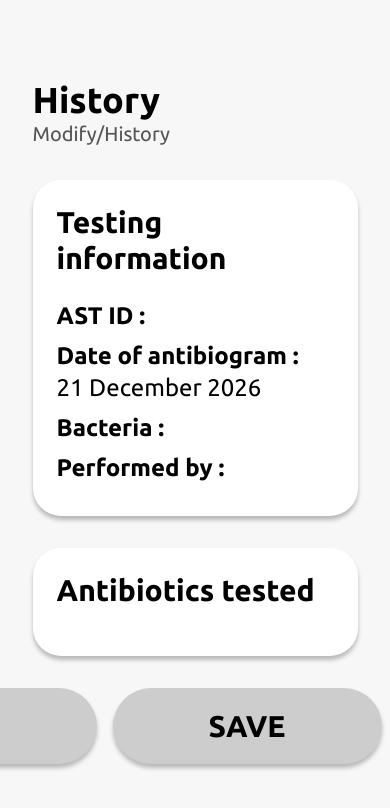
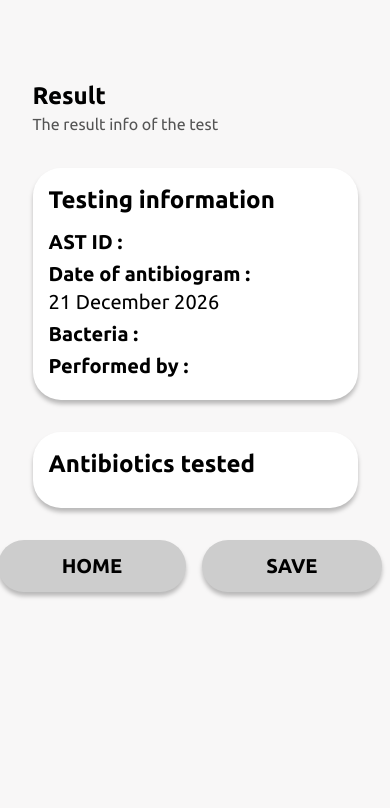
Before and after one commit to keur1234/measure_dose, a Next.js app: page /Result in a window 390 px wide. Shown: the top 808 px of the page. Built offline with nearby package versions, Linux system fonts and the light colour scheme.

Commit message:
Responsive

```diff
--- a/src/app/Analysis/page.js
+++ b/src/app/Analysis/page.js
@@ -41,7 +41,7 @@ export default function Analysis() {
 
     return (
         <main className=" mt-20 w-5/6">
-            <h1 className="font-bold text-4xl text-center pb-16">ANALYSIS IMAGE</h1>
+            <h1 className="text-2xl md:text-4xl pb-8 md:pb-16 font-bold text-center ">ANALYSIS IMAGE</h1>
             <PointProvider pointData={dataSet} index={currentIndex}>
                 {showNameInput ? (
                     <AddDataName onShowNumberInput={handleShowNumberInput} currentInde={currentIndex + 1} dataLength={dataSet.length}/>
--- a/src/app/Import_Image/page.js
+++ b/src/app/Import_Image/page.js
@@ -55,7 +55,7 @@ export default function Import_Image() {
 
     <main className="flex flex-col justify-between items-center mt-20 w-5/6">
       <div className="flex flex-col w-3/4">
-        <h1 className="font-bold text-4xl text-center pb-16">IMPORT IMAGE</h1>
+        <h1 className="text-2xl md:text-4xl pb-8 md:pb-16 font-bold text-center">IMPORT IMAGE</h1>
 
         <form className='flex flex-col items-center w-full px-4' action="">
           <input
@@ -73,7 +73,7 @@ export default function Import_Image() {
             {image && <img src={URL.createObjectURL(image)} alt="Uploaded Image" />}
           </label>
           <label
-            style={{ fontSize: '40px' }}
+            className='mt-4 md:mt-8 text-2xl md:text-4xl'
           >
             {loading}
             {status}
@@ -90,7 +90,7 @@ export default function Import_Image() {
       </div>
 
       <div className="flex w-full justify-end my-8 ">
-        <button onClick={handleSubmit} className="font-bold drop-shadow-[0_4px_2px_rgba(0,0,0,0.25)] text-3xl py-5 px-24 rounded-full bg-[#CDCDCD]">
+        <button onClick={handleSubmit} className="text-xl md:text-3xl py-3 md:py-5 px-16 md:px-24  font-bold drop-shadow-[0_4px_2px_rgba(0,0,0,0.25)] rounded-full bg-[#CDCDCD]">
           NEXT
         </button>
       </div>
--- a/src/app/Result/page.js
+++ b/src/app/Result/page.js
@@ -10,26 +10,26 @@ export default function Result() {
   return (
     <main className="flex flex-col mt-20 w-5/6">
       <div className="flex flex-col w-full">
-        <p className="font-bold text-4xl">History</p>
-        <p className="text-xl text-[#545454]">Modify/History</p>
+        <p className="text-2xl md:text-4xl font-bold">Result</p>
+        <p className="md:text-xl text-[#545454]">The result info of the test</p>
       </div>
 
       <div className="bg-white w-full rounded-[28px] drop-shadow-[0_4px_2px_rgba(0,0,0,0.25)] mt-8 ">
-        <div className='p-6 h-full flex flex-col justify-between'>
-          <p className='font-bold mb-6 text-3xl'>Testing information</p>
-          <div className="text-2xl flex flex-col md:flex-row mb-2">
+        <div className='text-xl md:text-2xl p-4 md:p-9 h-full flex flex-col justify-between'>
+          <p className='mb-3 md:mb-6 text-2xl md:text-3xl font-bold'>Testing information</p>
+          <div className="flex flex-col md:flex-row mb-1 md:mb-2">
             <label className="font-bold">AST ID :&nbsp;</label>
             <label> {astId}</label>
           </div>
-          <div className="text-2xl flex flex-col md:flex-row mb-2">
+          <div className="flex flex-col md:flex-row mb-1 md:mb-2">
             <label className="font-bold">Date of antibiogram :&nbsp;</label>
             <label> 21 December 2026</label>
           </div>
-          <div className="text-2xl flex flex-col md:flex-row mb-2">
+          <div className="flex flex-col md:flex-row mb-1 md:mb-2">
             <label className="font-bold">Bacteria :&nbsp;</label>
             <label> {bacteria}</label>
           </div>
-          <div className="text-2xl flex flex-col md:flex-row mb-2">
+          <div className="flex flex-col md:flex-row mb-1 md:mb-2">
             <label className="font-bold">Performed by :&nbsp;</label>
             <label>{name}</label>
           </div>
@@ -38,11 +38,11 @@ export default function Result() {
       </div>
 
       <div className="bg-white w-full rounded-[28px] drop-shadow-[0_4px_2px_rgba(0,0,0,0.25)] mt-8">
-        <div className='p-6 h-full flex flex-col justify-between'>
-          <p className='font-bold mb-6 text-3xl'>Antibiotics tested</p>
+        <div className='text-xl md:text-2xl p-4 md:p-9 h-full flex flex-col justify-between'>
+          <p className='mb-3 md:mb-6 text-2xl md:text-3xl font-bold'>Antibiotics tested</p>
 
             {testData.map((data, index) => {
-              return <div key={index} className="text-2xl flex flex-col md:flex-row w-4/5 justify-between  mb-2">
+              return <div key={index} className="mb-1 md:mb-2 flex flex-col md:flex-row w-4/5 justify-between">
                   <label className="font-bold">{ data[0]}</label>
                   <label>
                     {data[0] !== "Antimicrobial or Bacteria not found" && (
@@ -57,13 +57,13 @@ export default function Result() {
 
       <div className="flex w-full justify-end m-8 ">
         <button
-          className="font-bold drop-shadow-[0_4px_2px_rgba(0,0,0,0.25)] text-3xl py-5 px-24 rounded-full bg-[#CDCDCD] mx-2"
+          className="text-xl md:text-3xl py-3 md:py-5 px-16 md:px-24 font-bold drop-shadow-[0_4px_2px_rgba(0,0,0,0.25)] rounded-full bg-[#CDCDCD] mx-2"
           type="button" onClick={() => router.push('/')}
         >
           HOME
         </button>
         <button
-          className="font-bold drop-shadow-[0_4px_2px_rgba(0,0,0,0.25)] text-3xl py-5 px-24 rounded-full bg-[#CDCDCD] mx-2"
+          className="text-xl md:text-3xl py-3 md:py-5 px-16 md:px-24 font-bold drop-shadow-[0_4px_2px_rgba(0,0,0,0.25)] rounded-full bg-[#CDCDCD] mx-2"
           type="button"
         >
           SAVE
--- a/src/app/page.js
+++ b/src/app/page.js
@@ -4,22 +4,22 @@ import Link from 'next/link'
 export default function Home() {
   return (
     <main className="flex flex-col items-center w-full">
-      <div className="flex items-center w-full bg-white justify-center drop-shadow-[0_4px_2px_rgba(0,0,0,0.25)] py-6 ">
-        <div className="h-32 w-32 bg-current">
+      <div className="py-3 md:py-6 flex items-center w-full bg-white justify-center drop-shadow-[0_4px_2px_rgba(0,0,0,0.25)]">
+        <div className="h-16 w-16 md:h-32 md:w-32 bg-current">
           Image
         </div>
-        <p className="font-bold text-6xl ml-16">LOGO</p>
+        <p className="text-4xl md:text-6xl ml-8 md:ml-16 font-bold">LOGO</p>
       </div>
 
       <div className="flex flex-col justify-between w-5/6">
-        <div className="flex flex-col w-ful my-11 ">
-          <p className="font-bold text-4xl">History</p>
-          <p className="text-xl text-[#545454]">Modify/History</p>
+        <div className="my-5 md:my-11 flex flex-col w-full">
+          <p className="text-2xl md:text-4xl font-bold">History</p>
+          <p className="md:text-xl text-[#545454]">Modify/History</p>
         </div>
 
         <div className="grid lg:grid-cols-2 gap-x-16 gap-y-6 w-full ">
 
-          <div className="flex flex-col justify-between p-9 bg-white rounded-3xl drop-shadow-[0_4px_2px_rgba(0,0,0,0.25)] text-2xl">
+          <div className="text-xl md:text-2xl p-4 md:p-9 flex flex-col justify-between bg-white rounded-3xl drop-shadow-[0_4px_2px_rgba(0,0,0,0.25)] ">
             <div>
               <label className="font-bold">AST ID : </label>
               <label>001</label>
@@ -34,7 +34,7 @@ export default function Home() {
             </div>
           </div>
 
-          <div className="flex flex-col justify-between p-9 bg-white rounded-3xl drop-shadow-[0_4px_2px_rgba(0,0,0,0.25)] text-2xl">
+          <div className="text-xl md:text-2xl p-4 md:p-9 flex flex-col justify-between bg-white rounded-3xl drop-shadow-[0_4px_2px_rgba(0,0,0,0.25)] ">
             <div>
               <label className="font-bold">AST ID : </label>
               <label>001</label>
@@ -49,7 +49,7 @@ export default function Home() {
             </div>
           </div>
 
-          <div className="flex flex-col justify-between p-9 bg-white rounded-3xl drop-shadow-[0_4px_2px_rgba(0,0,0,0.25)] text-2xl">
+          <div className="text-xl md:text-2xl p-4 md:p-9 flex flex-col justify-between bg-white rounded-3xl drop-shadow-[0_4px_2px_rgba(0,0,0,0.25)] ">
             <div>
               <label className="font-bold">AST ID : </label>
               <label>001</label>
@@ -64,7 +64,7 @@ export default function Home() {
             </div>
           </div>
 
-          <div className="flex flex-col justify-between p-9 bg-white rounded-3xl drop-shadow-[0_4px_2px_rgba(0,0,0,0.25)] text-2xl">
+          <div className="text-xl md:text-2xl p-4 md:p-9 flex flex-col justify-between bg-white rounded-3xl drop-shadow-[0_4px_2px_rgba(0,0,0,0.25)] ">
             <div>
               <label className="font-bold">AST ID : </label>
               <label>001</label>
@@ -79,7 +79,7 @@ export default function Home() {
             </div>
           </div>
 
-          <div className="flex flex-col justify-between p-9 bg-white rounded-3xl drop-shadow-[0_4px_2px_rgba(0,0,0,0.25)] text-2xl">
+          <div className="text-xl md:text-2xl p-4 md:p-9 flex flex-col justify-between bg-white rounded-3xl drop-shadow-[0_4px_2px_rgba(0,0,0,0.25)] ">
             <div>
               <label className="font-bold">AST ID : </label>
               <label>001</label>
@@ -98,9 +98,10 @@ export default function Home() {
 
         <div className="flex w-full justify-end my-8 ">
           <Link href={`/New_Test`}>
-            <button className="font-bold drop-shadow-[0_4px_2px_rgba(0,0,0,0.25)] text-3xl py-5 px-24 rounded-full bg-[#396EFF] text-white">
+            <button className="text-xl md:text-3xl py-3 md:py-5 px-16 md:px-24 font-bold drop-shadow-[0_4px_2px_rgba(0,0,0,0.25)] rounded-full bg-[#396EFF] text-white">
               NEW TEST
             </button>
+
           </Link>
         </div>
       </div>
--- a/src/components/draw_circle.js
+++ b/src/components/draw_circle.js
@@ -36,6 +36,6 @@ export default function draw_circle({ image, circleRadius, Xaxis, Yaxis }) {
     }, [image,circleRadius]);
 
     return (
-        <canvas className='rounded-lg' ref={canvasRef} width={500} height={500} />
+        <canvas className='rounded-lg w-[320px] md:w-[500px]' ref={canvasRef} width={500} height={500} />
     )
   }
```
Also changed, not shown: src/app/New_Test/page.js (+10 -10 lines), src/components/AddDataName.js (+7 -7 lines), src/components/AddDataNumber.js (+14 -13 lines).
